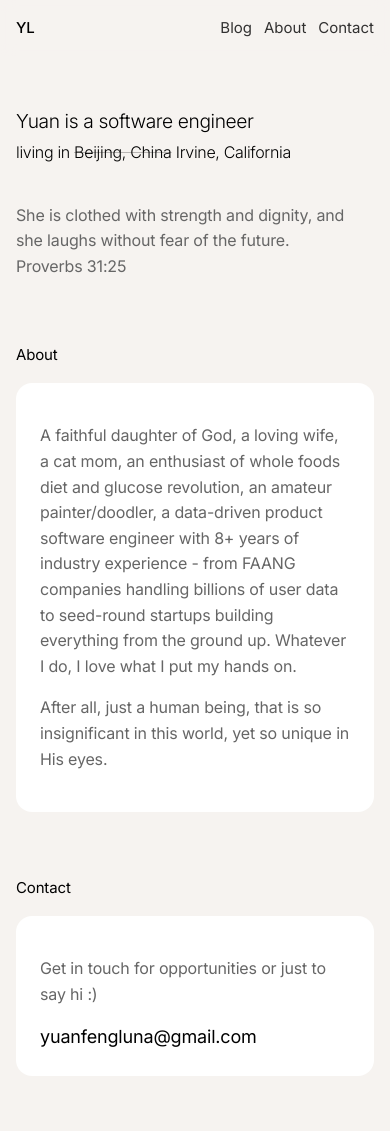
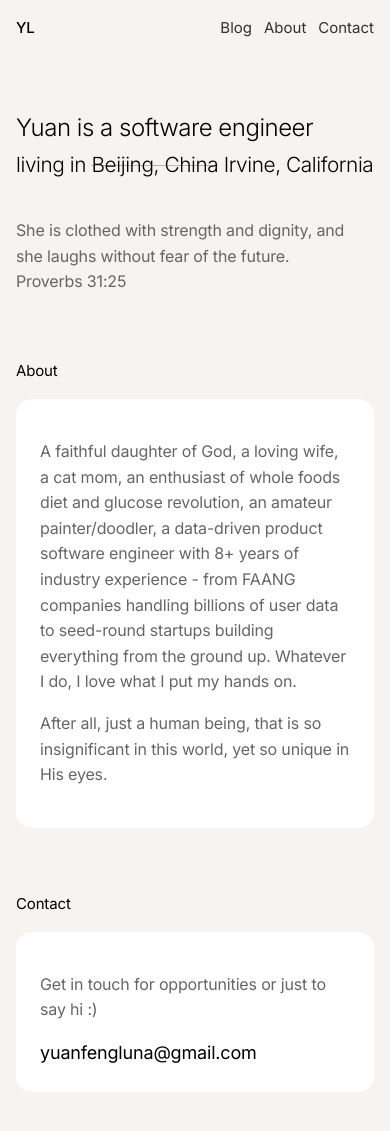
Before and after one commit to YuanFengLuna/yuanfengluna.github.io, a Jekyll site: the page built from index.markdown, in a window 390 px wide and 1188 px high. Shown: the top 1131 px of the window. Built offline with Jekyll 4.4.1, drawn with Linux system fonts in a browser that asks for light colours.

Commit message:
adjust font size on mobile

```diff
--- a/assets/css/main.css
+++ b/assets/css/main.css
@@ -147,13 +147,13 @@ section {
 
     /* Typography adjustments */
     h1 {
-        font-size: 1.5rem;
+        font-size: 1.8rem;
         /* Smaller title on mobile */
         line-height: 1.3;
     }
 
     h1:last-of-type {
-        font-size: 1.3rem;
+        font-size: 1.5rem;
         line-height: 1.3;
     }
 
@@ -182,10 +182,10 @@ section {
     }
 
     h1 {
-        font-size: 1.2rem;
+        font-size: 1.5rem;
     }
 
     h1:last-of-type {
-        font-size: 1rem;
+        font-size: 1.3rem;
     }
 }
```
